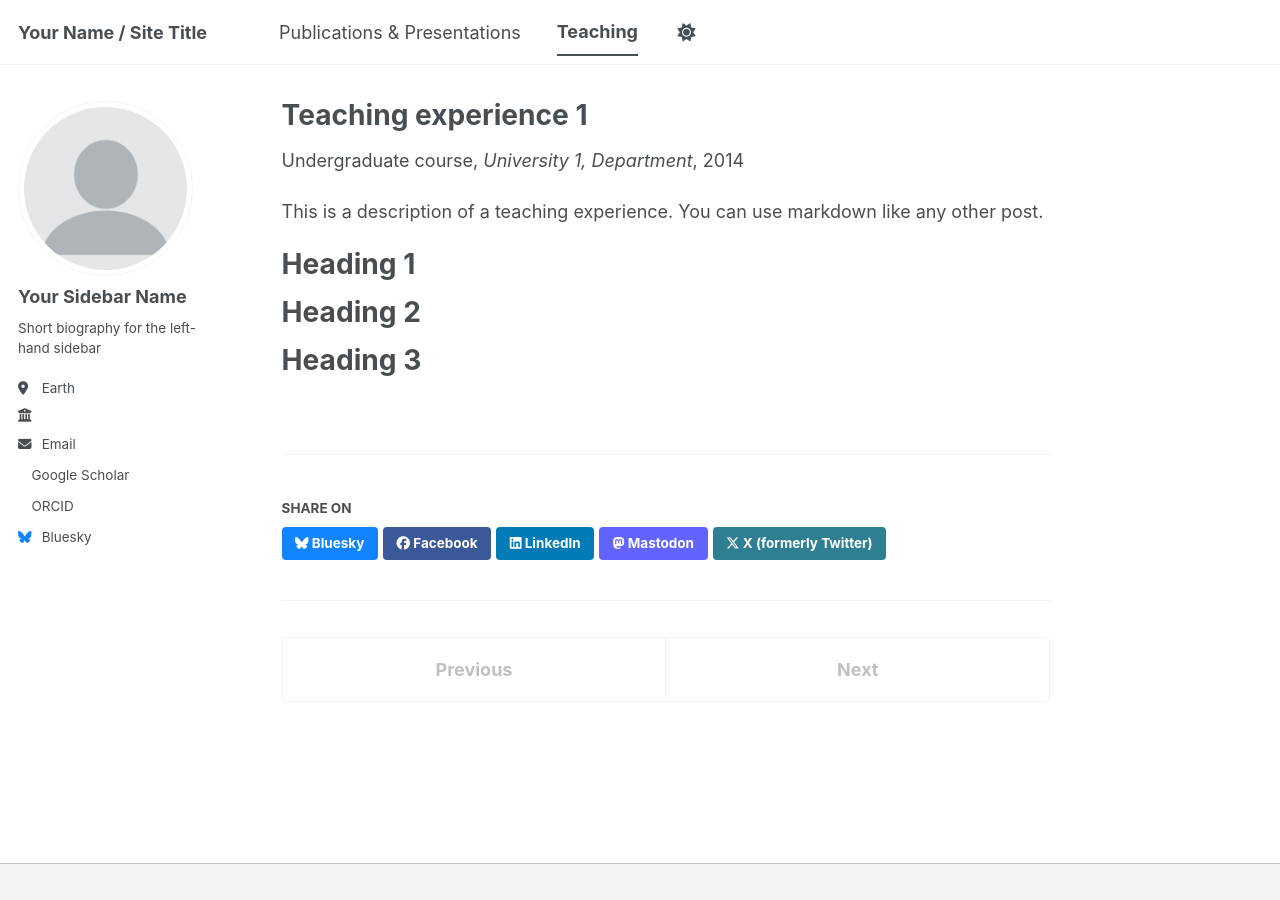
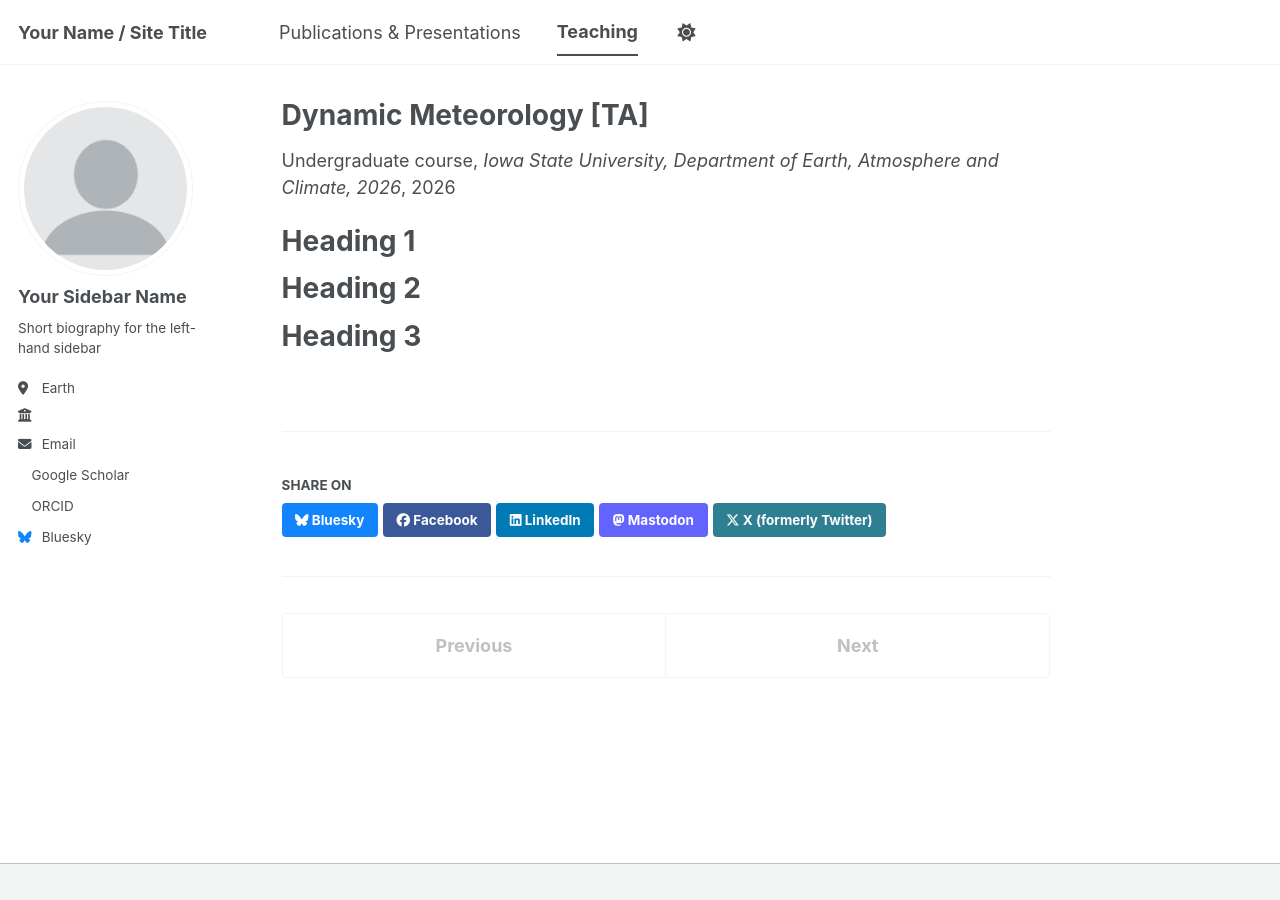
Before and after one commit to scolston/scolston.github.io, a Jekyll site: the page built from _teaching/2014-spring-teaching-1.md, in a window 1280 px wide. Built offline with Jekyll 4.4.1, drawn with Linux system fonts in a browser that asks for light colours; a style sheet for code colours, icons or effects is not loaded.

Commit message:
Update 2014-spring-teaching-1.md

```diff
--- a/_teaching/2014-spring-teaching-1.md
+++ b/_teaching/2014-spring-teaching-1.md
@@ -1,14 +1,13 @@
 ---
-title: "Teaching experience 1"
+title: "Dynamic Meteorology [TA]"
 collection: teaching
 type: "Undergraduate course"
 permalink: /teaching/2014-spring-teaching-1
-venue: "University 1, Department"
-date: 2014-01-01
+venue: "Iowa State University, Department of Earth, Atmosphere and Climate, 2026"
+date: 2026-09-01
 location: "City, Country"
 ---
 
-This is a description of a teaching experience. You can use markdown like any other post.
 
 Heading 1
 ======
```
